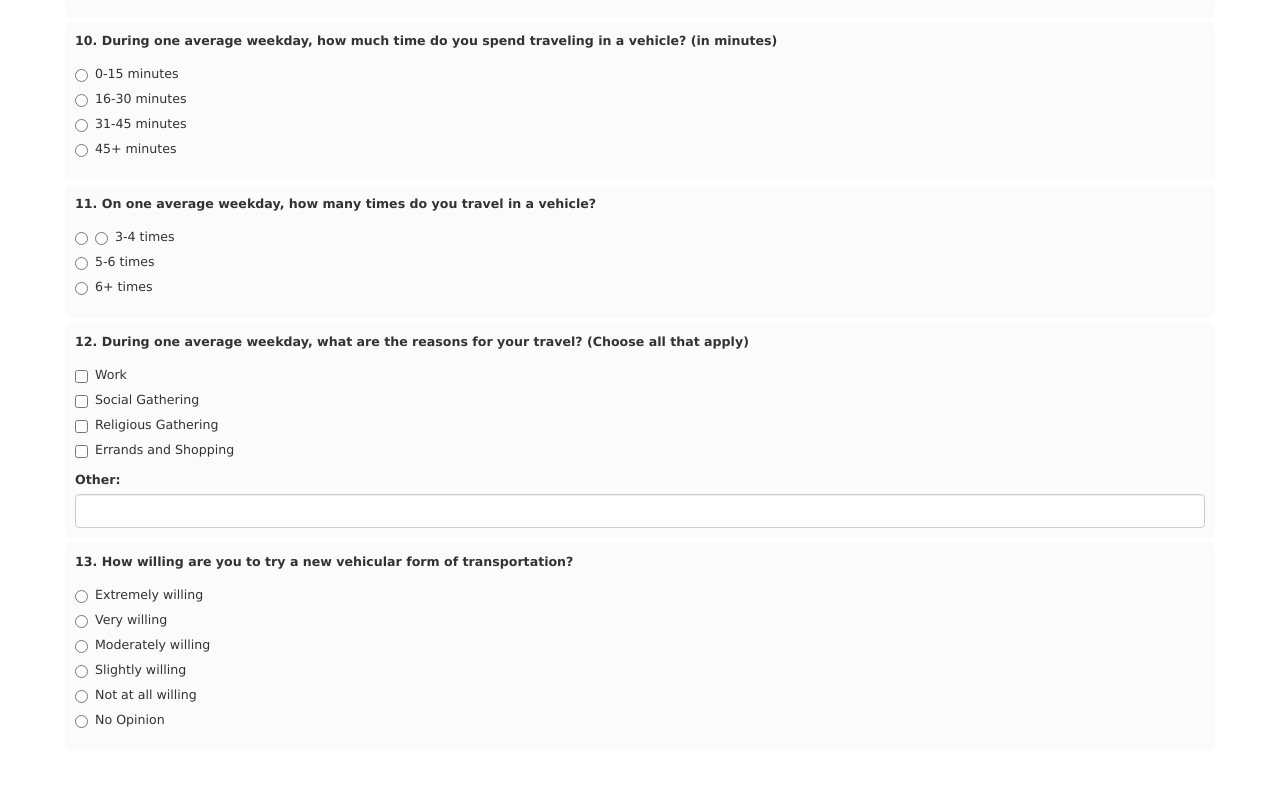
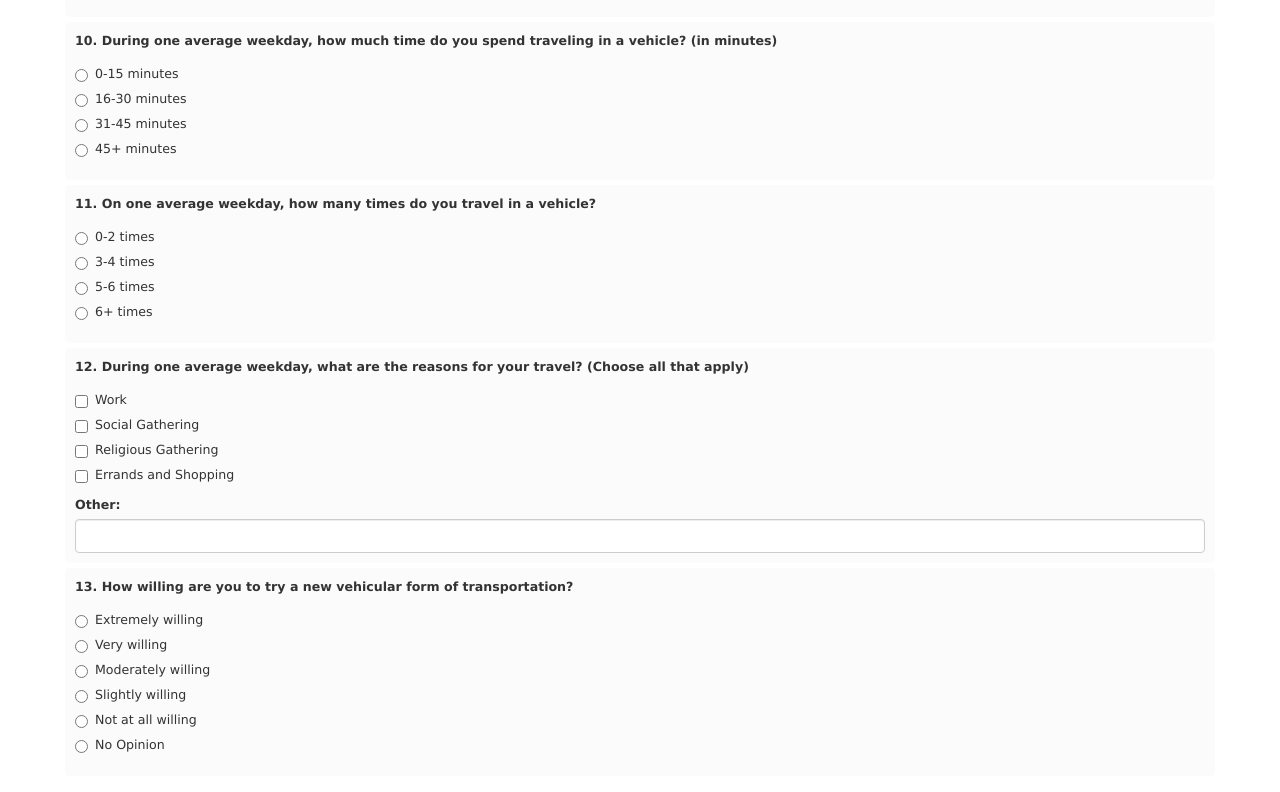
Before and after one commit to nalena/nalena.github.io, a plain HTML site: page index.html in a window 1280 px wide. Shown: the part 2110-2902 px from the top of the page. Drawn offline with nearby package versions, Linux system fonts and the light colour scheme.

```diff
--- a/index.html
+++ b/index.html
@@ -168,7 +168,7 @@
 <fieldset>
 <div class="input-group"><label>11. On one average weekday, how many times do you travel in a vehicle? </label>
 
-<div class="radio"><label><input name="TimeVehicle" type="radio" value="0-2 times” />0-2 times </label></div>
+<div class="radio"><label><input name="TimeVehicle" type="radio" value="0-2 times" />0-2 times </label></div>
 
 <div class="radio"><label><input name="TimeVehicle" type="radio" value="3-4 times" />3-4 times </label></div>
 
```
